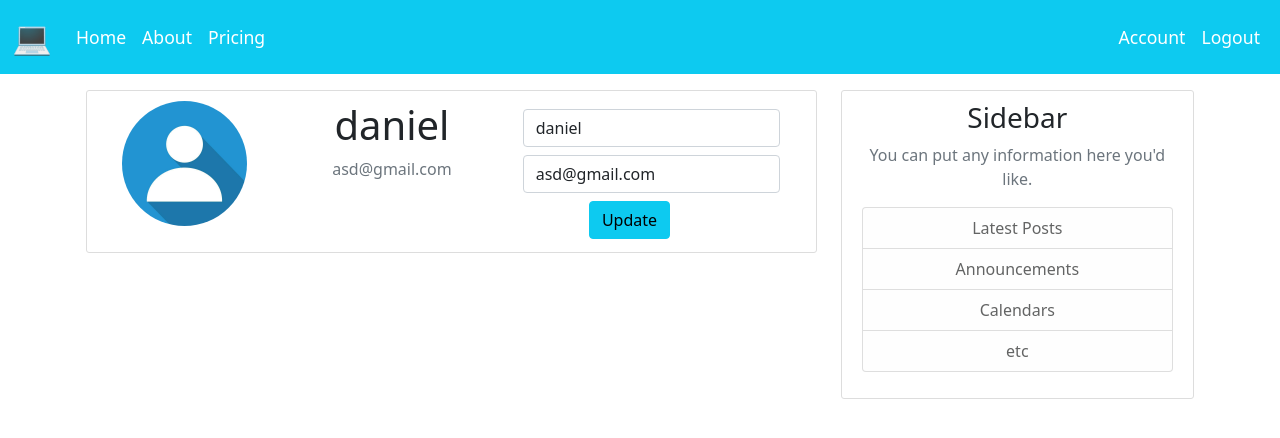
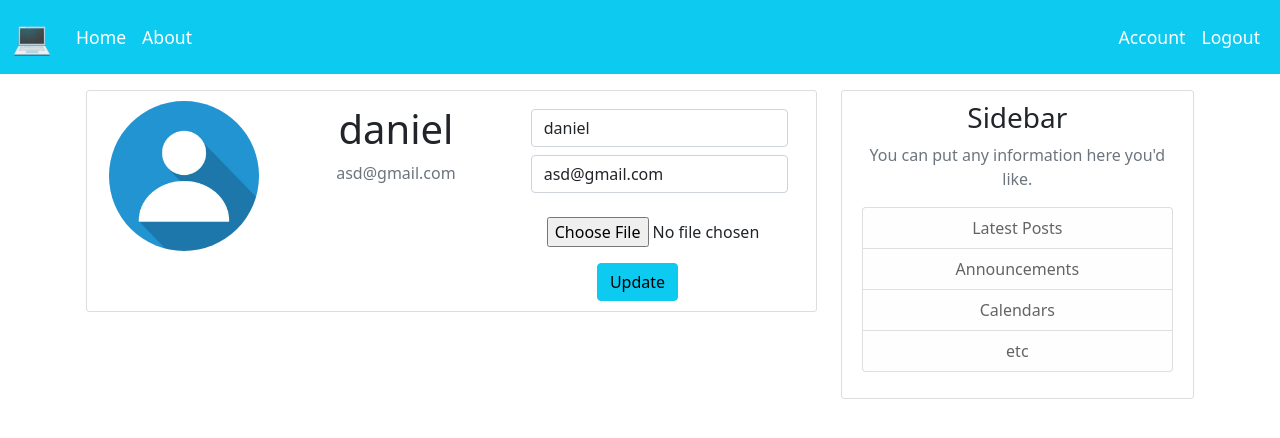
Before and after one commit to daniel19e/blog-web-app, a Flask app: page /account in a window 1280 px wide. Shown: the top 438 px of the page. Run offline with Flask 2, Linux system fonts and the light colour scheme; the first user in the database is signed in; some libraries are stand-ins or nearby versions.

Commit message:
changed account ui

```diff
--- a/application/forms.py
+++ b/application/forms.py
@@ -1,4 +1,5 @@
 from flask_wtf import FlaskForm
+from flask_wtf.file import FileField, FileAllowed
 from flask_login import current_user
 from wtforms import StringField, PasswordField, SubmitField, BooleanField
 from wtforms.validators import DataRequired, Length, Email, EqualTo, ValidationError
@@ -52,6 +53,7 @@ class UpdateAccountInfo(FlaskForm):
                             validators=[DataRequired(), Length(min=2, max=20)])
     email = StringField('Email',
                         validators=[DataRequired(), Email()])
+    prof_pic = FileField('Update Profile Picture', validators=[FileAllowed(['png', 'jpg'])])
     submit = SubmitField('Update')
 
     def validate_username(self, username):
--- a/application/static/styles.css
+++ b/application/static/styles.css
@@ -79,8 +79,8 @@ main
   }
 
   .account-img {
-    height: 125px;
-    width: 125px;
+    height: 150px%;
+    width: 150px;
     margin-bottom: 16px;
   }
 
--- a/application/templates/account.html
+++ b/application/templates/account.html
@@ -1,19 +1,19 @@
 {% extends "layout.html" %}
 {% block main %}
-    <div class="content-section">
+    <div class="container content-section">
         <div class="row">
-          <div class="col-3">
+          <div class="col-lg-3 col-12">
           <img class="rounded-circle account-img" src="{{ img_file }}">
         </div>
-          <div class="col-4">
+          <div class="col-lg-4 col-12 m-1">
             <h2 class="account-heading">{{ current_user.username }}</h2>
             <p class="text-secondary">{{ current_user.email }}</p>
           </div>
 
         <!-- FORM -->
-        <div class="col-4 pt-2">
+        <div class="col-lg-4 col-12 pt-2">
 
-          <form action="" method="post">
+          <form action="" method="post", enctype="multipart/form-data" style="size:auto">
               {{ form.hidden_tag() }}
               <div class="form-group mb-2">
                   {% if form.username.errors %}
@@ -39,6 +39,14 @@
                   {{ form.email(class="form-control", placeholder="Email",autocomplete="off")}}
               {% endif %}
               </div>
+              <div class="form-group">
+                  {{ form.prof_pic(class="form-control-file m-3 col-lg-auto col-6") }}
+                  {% if form.prof_pic.errors %}
+                    {% for error in form.prof_pic.errors %}
+                    <span class="text-danger">{{ error }}</span>
+                    {% endfor %}
+                  {% endif %}
+              </div>
                   {{ form.submit(class="btn btn-info")}}
           </form>
         </div>
--- a/application/templates/layout.html
+++ b/application/templates/layout.html
@@ -28,9 +28,6 @@
               </li>
               <li class="nav-item">
                 <a class="nav-link" href="/about">About</a>
-              </li>
-              <li class="nav-item">
-                <a class="nav-link" href="#">Pricing</a>
               </li>
             </ul>
             <ul class="navbar-nav ml-auto mb-2 mb-lg-0">
```
